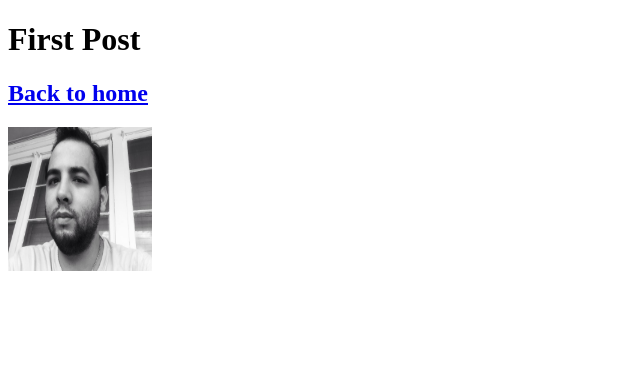
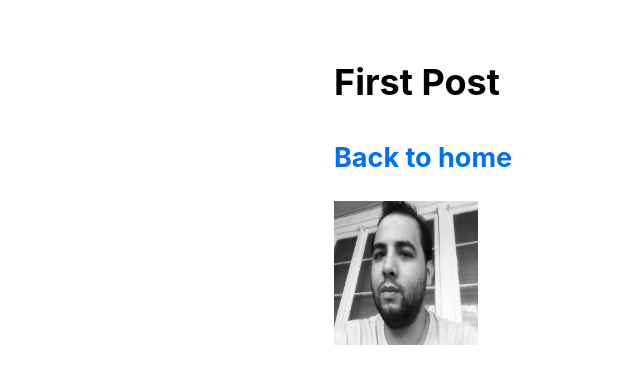
Before and after one commit to malex19889/Next.js_Demo, a Next.js app in the folder nextjs-blog/: page /posts/first-post in a window 1280 px wide. Shown: the top 384 px of the page, without its empty margins (0-640 px from the left). Built offline with nearby package versions, Linux system fonts and the light colour scheme.

Commit message:
adding local and global scoped css

```diff
--- /dev/null
+++ b/nextjs-blog/components/layout.js
@@ -0,0 +1,5 @@
+import styles from "./layout.module.css";
+
+export default function Layout({ children }) {
+    return <div className={styles.container}>{ children }</div>
+}
--- /dev/null
+++ b/nextjs-blog/components/layout.module.css
@@ -0,0 +1,5 @@
+.container {
+    max-width: 36rem;
+    padding: 0 1rem;
+    margin: 3rem auto 6rem;
+}
--- /dev/null
+++ b/nextjs-blog/pages/_app.js
@@ -0,0 +1,4 @@
+import "../styles/global.css"
+export default function App({ Component, pageProps }) {
+    return <Component {...pageProps} />
+  }
--- a/nextjs-blog/pages/posts/first-post.js
+++ b/nextjs-blog/pages/posts/first-post.js
@@ -1,10 +1,11 @@
 import Link from "next/link";
 import Image from "next/image";
 import Head from "next/head";
+import Layout from "../../components/layout"
 
 export default function firstPost() {
     return (
-        <>
+        <Layout>
         <Head>
             <title>First Post</title>
         </Head>
@@ -20,6 +21,6 @@
         width={144}
         alt="Michael A. Willingham"
         />
-        </>
+        </Layout>
     )
 }
--- /dev/null
+++ b/nextjs-blog/styles/global.css
@@ -0,0 +1,27 @@
+html,
+body {
+  padding: 0;
+  margin: 0;
+  font-family: -apple-system, BlinkMacSystemFont, Segoe UI, Roboto, Oxygen, Ubuntu,
+    Cantarell, Fira Sans, Droid Sans, Helvetica Neue, sans-serif;
+  line-height: 1.6;
+  font-size: 18px;
+}
+
+* {
+  box-sizing: border-box;
+}
+
+a {
+  color: #0070f3;
+  text-decoration: none;
+}
+
+a:hover {
+  text-decoration: underline;
+}
+
+img {
+  max-width: 100%;
+  display: block;
+}
```
